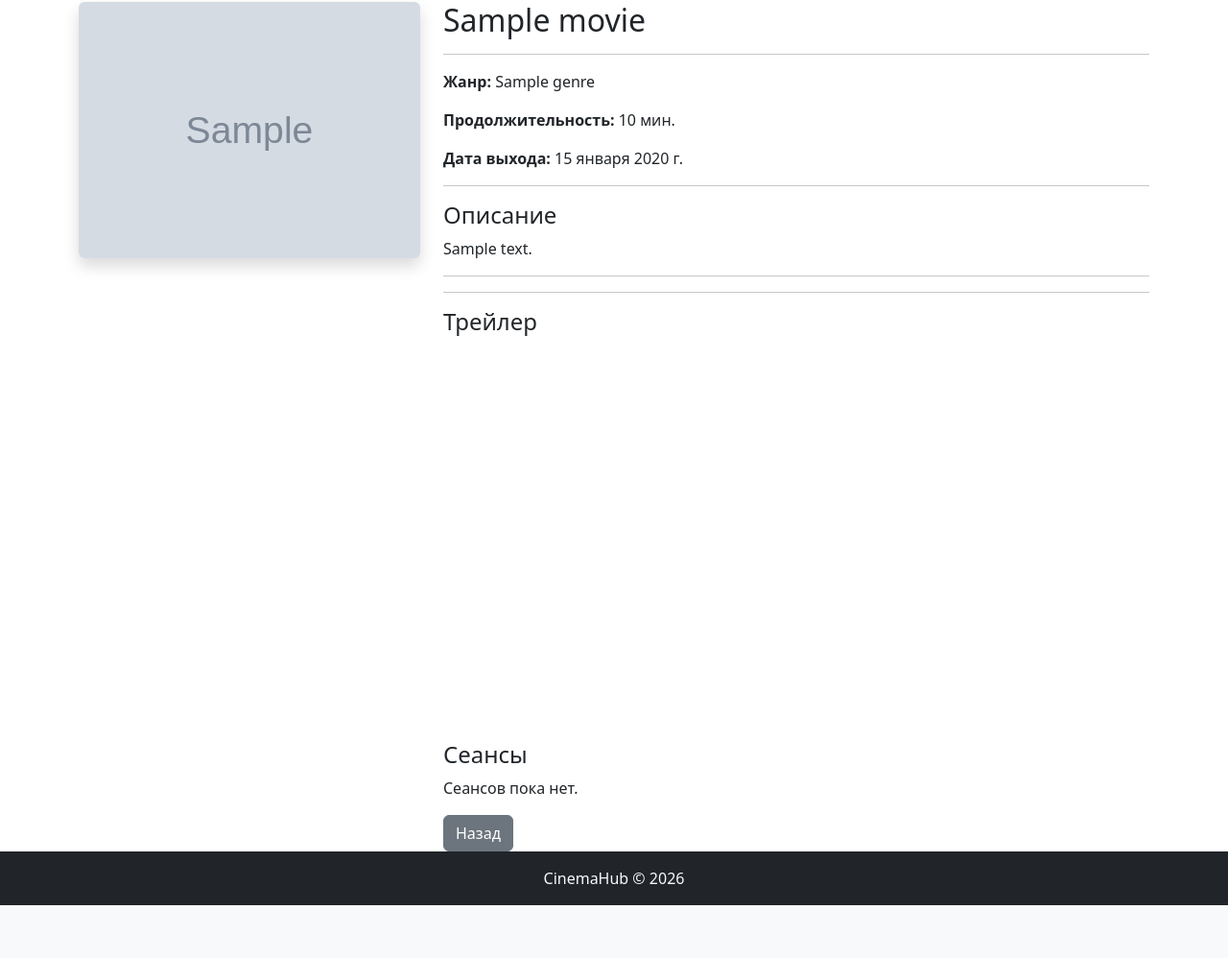
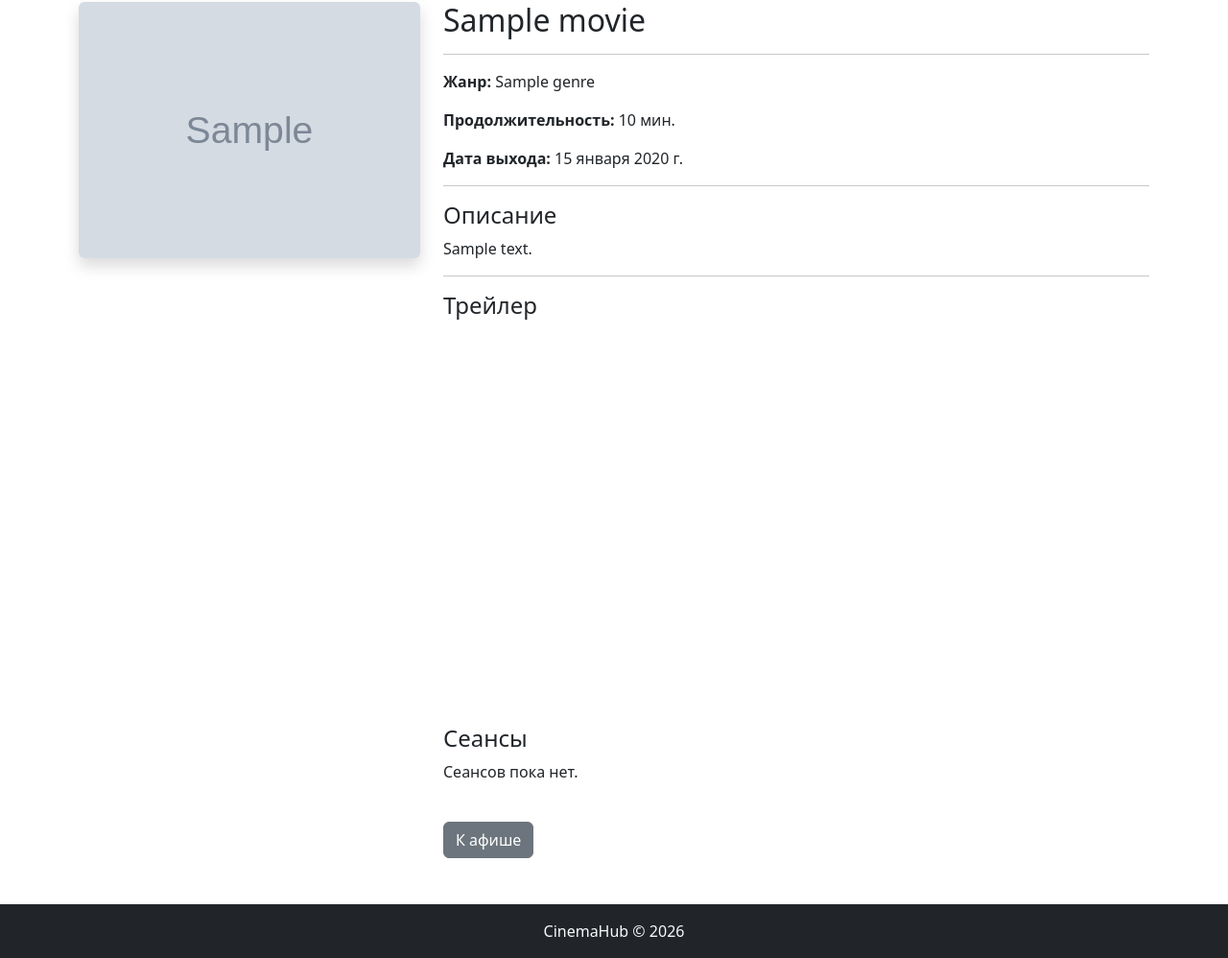
Before and after one commit to Funclot/Kursach_Cinema, a Django app: page /movie/1/ in a window 1280 px wide. Shown: the part 78-1076 px from the top of the page at 96% size. Before the commit the page ends 1021 px from the top, so only its background shows below. Run offline with Django 5.2, Linux system fonts and the light colour scheme; tables that the repository leaves empty hold one stand-in row (values such as "Sample post"); grey boxes marked "Sample" are stand-in pictures; data that the repository does not hold is empty.

Commit message:
Add profile management and UI improvements

```diff
--- a/templates/cinema/buy_ticket.html
+++ b/templates/cinema/buy_ticket.html
@@ -27,7 +27,7 @@
 
 <p>
     Сеанс:
-    {{ session.start_time }}
+    {{ session.start_time|date:"d.m.Y H:i" }}
 </p>
 
 <form method="post">
--- a/templates/cinema/movie_detail.html
+++ b/templates/cinema/movie_detail.html
@@ -58,7 +58,7 @@
         <hr>
         {% if movie.trailer_url %}
 
-        <hr>
+
 
         <h4>Трейлер</h4>
 
@@ -82,7 +82,7 @@
             <div class="card-body">
 
                 <strong>
-                    {{ session.start_time }}
+                    {{ session.start_time|date:"d.m.Y H:i" }}
                 </strong>
 
                 <br>
@@ -110,10 +110,12 @@
 
         {% endfor %}
 
-        <a href="/"
-           class="btn btn-secondary">
-            Назад
-        </a>
+        <div class="mb-5">
+            <a href="/"
+               class="btn btn-secondary mt-4">
+                К афише
+            </a>
+        </div>
 
     </div>
 
--- a/templates/cinema/my_tickets.html
+++ b/templates/cinema/my_tickets.html
@@ -22,7 +22,7 @@
 
         <p>
             Сеанс:
-            {{ ticket.session.start_time }}
+            {{ ticket.session.start_time|date:"d.m.Y H:i" }}
         </p>
 
         <p>
```
Also changed, not shown: templates/cinema/session_list.html (+22 -1 lines).
